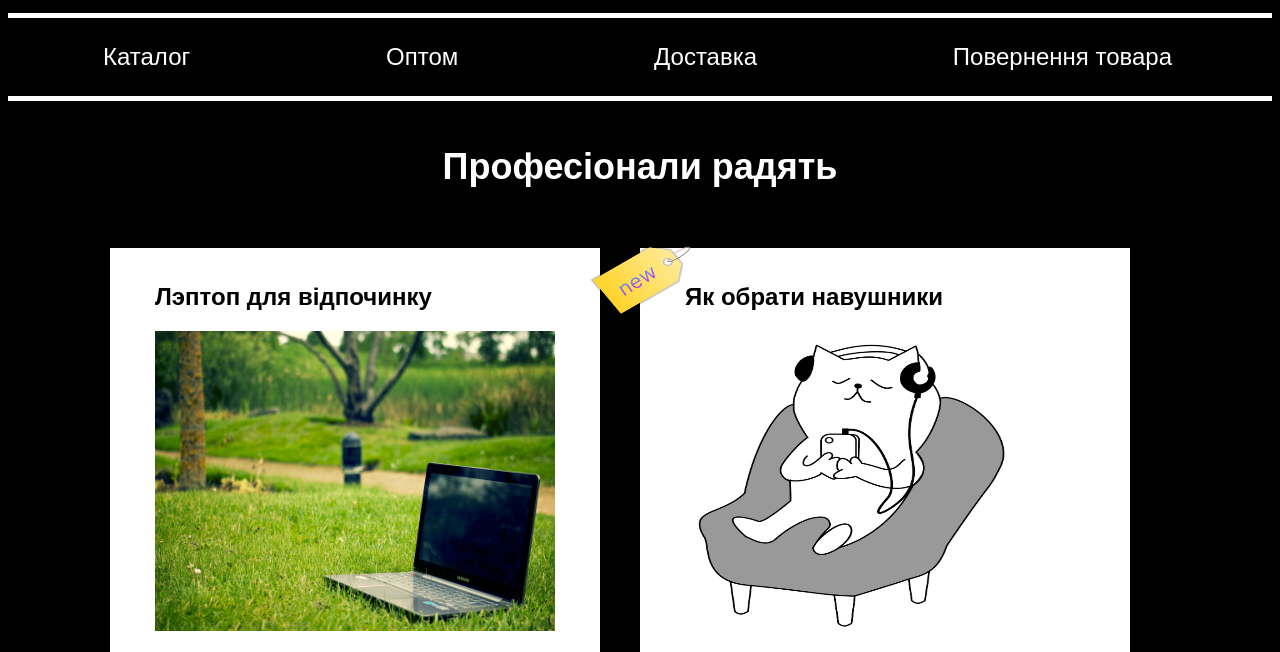
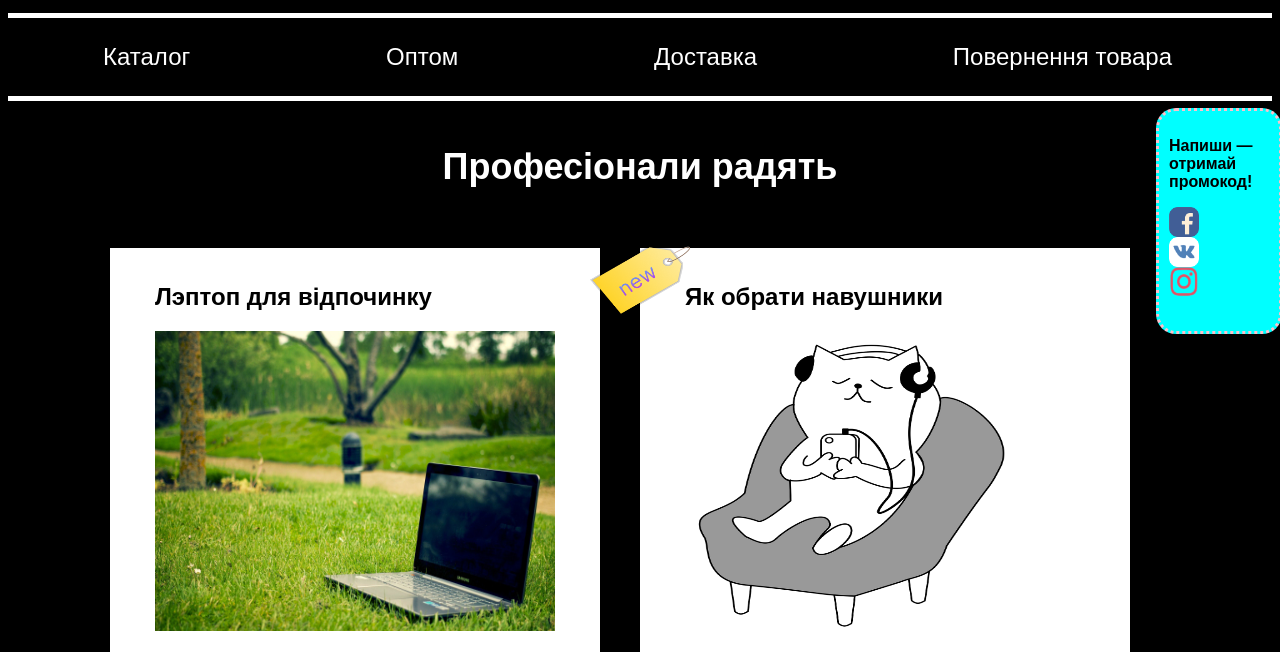
Before and after one commit to VikaKhaustova/Lastik_Anastasia, a plain HTML site: page index.html in a window 1280 px wide. Shown: the part 122-774 px from the top of the page. Drawn offline with Linux system fonts and the light colour scheme.

Commit message:
Update index.html

```diff
--- a/index.html
+++ b/index.html
@@ -43,7 +43,7 @@
                     <a class="article-but" href="">Детальніше</a>
                 </article>
             </section>
-            <aside class="socials">
+            <aside class="sulku">
             <p><b>Напиши — отримай промокод!</b></p>
             <a class="social" href=""><img src="folder/6.png" width="30px" height="30px"></a>
             <a class="social" href=""><img src="folder/7.png" width="30px" height="30px"></a>
```
